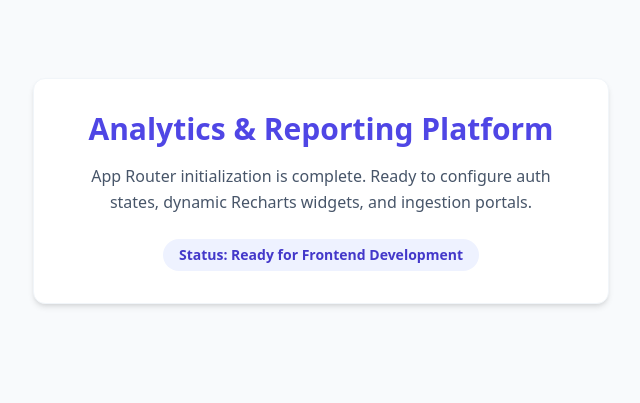
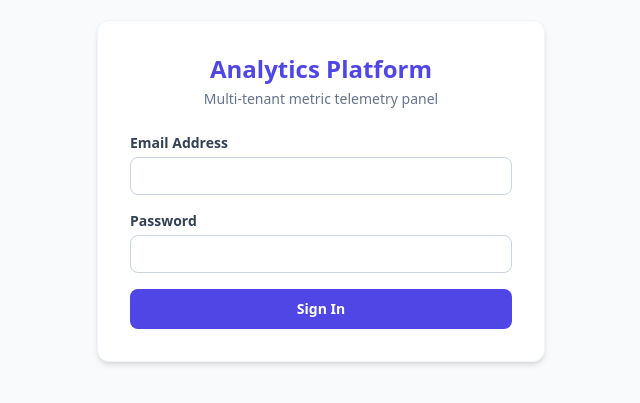
Before and after one commit to aniyagnik/insights, a Next.js app in the folder frontend/: page / in a window 1280 px wide. Shown: the part 209-612 px from the top of the page, without its empty margins (319-959 px from the left). Built offline with nearby package versions, Linux system fonts and the light colour scheme.

Commit message:
feat: add dashboard workspace page and implement login/logout redirects

```diff
--- /dev/null
+++ b/frontend/app/dashboard/page.tsx
@@ -0,0 +1,149 @@
+"use client";
+
+import { useEffect, useState } from "react";
+import { useRouter } from "next/navigation";
+import { useAuthStore } from "@/store/authStore";
+import { apiRequest } from "@/lib/api";
+import Button from "@/components/Button";
+
+interface Dashboard {
+  id: string;
+  name: string;
+  description: string;
+  widgets: any[];
+}
+
+export default function DashboardPage() {
+  const { user, isAuthenticated, clearAuth } = useAuthStore();
+  const router = useRouter();
+
+  const [dashboards, setDashboards] = useState<Dashboard[]>([]);
+  const [activeDashboard, setActiveDashboard] = useState<Dashboard | null>(null);
+  const [loading, setLoading] = useState(true);
+
+  useEffect(() => {
+    if (!isAuthenticated) {
+      router.push("/");
+      return;
+    }
+
+    const fetchDashboards = async () => {
+      try {
+        const data = await apiRequest("/dashboards");
+        setDashboards(data);
+        if (data.length > 0) {
+          setActiveDashboard(data[0]);
+        }
+      } catch (err) {
+        console.error("Failed to load dashboards", err);
+      } finally {
+        setLoading(false);
+      }
+    };
+
+    fetchDashboards();
+  }, [isAuthenticated, router]);
+
+  const handleLogout = async () => {
+    try {
+      await apiRequest("/auth/logout", { method: "POST" });
+    } catch (err) {
+      console.error("Logout request failed", err);
+    } finally {
+      clearAuth();
+      router.push("/");
+    }
+  };
+
+  if (loading) {
+    return (
+      <div className="flex items-center justify-center min-h-screen bg-slate-50">
+        <span className="text-sm font-semibold text-slate-500">Loading Workspace...</span>
+      </div>
+    );
+  }
+
+  return (
+    <div className="min-h-screen bg-slate-50 flex flex-col">
+      {/* Header Panel */}
+      <header className="bg-white border-b border-slate-200 px-6 py-4 flex items-center justify-between">
+        <div className="flex items-center gap-3">
+          <h1 className="text-lg font-extrabold text-indigo-600">Analytics Workspace</h1>
+          <span className="text-xs bg-indigo-50 text-indigo-700 px-2 py-0.5 rounded font-mono">
+            Org ID: {user?.organization_id.slice(0, 8)}...
+          </span>
+        </div>
+        <div className="flex items-center gap-4">
+          <span className="text-sm text-slate-600 font-semibold">{user?.email}</span>
+          <Button
+            onClick={handleLogout}
+            variant="danger"
+            className="px-3 py-1.5 text-xs"
+          >
+            Sign Out
+          </Button>
+        </div>
+      </header>
+
+      {/* Workspace Area */}
+      <main className="flex-1 p-6">
+        {dashboards.length === 0 ? (
+          <div className="max-w-md mx-auto mt-20 text-center bg-white p-8 rounded-xl border border-slate-100 shadow-sm">
+            <h2 className="text-lg font-bold text-slate-800 mb-2">No Dashboards Created</h2>
+            <p className="text-sm text-slate-500 mb-6">
+              Establish your first visual telemetry board inside Swagger UI to begin tracking live analytics metrics.
+            </p>
+          </div>
+        ) : (
+          <div className="space-y-6">
+            {/* Horizontal Dashboard Selector */}
+            <div className="flex items-center gap-2 border-b border-slate-200 pb-2">
+              {dashboards.map((dash) => (
+                <button
+                  key={dash.id}
+                  onClick={() => setActiveDashboard(dash)}
+                  className={`px-4 py-1.5 text-sm font-bold rounded-lg transition ${
+                    activeDashboard?.id === dash.id
+                      ? "bg-indigo-600 text-white"
+                      : "text-slate-600 hover:bg-slate-100"
+                  }`}
+                >
+                  {dash.name}
+                </button>
+              ))}
+            </div>
+
+            {/* Selected Dashboard Metrics Grid */}
+            {activeDashboard && (
+              <div className="space-y-6">
+                <div>
+                  <h2 className="text-2xl font-black text-slate-800">{activeDashboard.name}</h2>
+                  <p className="text-slate-500 text-sm">{activeDashboard.description}</p>
+                </div>
+
+                {/* Dashboard Widgets Layout Grid */}
+                <div className="grid grid-cols-1 md:grid-cols-2 lg:grid-cols-3 gap-6">
+                  {activeDashboard.widgets.length === 0 ? (
+                    <div className="col-span-full py-12 text-center bg-white rounded-xl border border-dashed border-slate-200">
+                      <p className="text-sm text-slate-500">This dashboard has no widgets configured yet.</p>
+                    </div>
+                  ) : (
+                    activeDashboard.widgets.map((widget) => (
+                      <div key={widget.id} className="bg-white p-6 rounded-xl border border-slate-100 shadow-sm">
+                        <h3 className="font-bold text-slate-800 mb-1">{widget.name}</h3>
+                        <p className="text-xs text-slate-400 uppercase font-black tracking-wider mb-4">{widget.type}</p>
+                        <div className="h-40 flex items-center justify-center bg-slate-50 rounded-lg border border-dashed border-slate-200">
+                          <span className="text-xs text-slate-400 font-medium">Chart Data Coming Soon</span>
+                        </div>
+                      </div>
+                    ))
+                  )}
+                </div>
+              </div>
+            )}
+          </div>
+        )}
+      </main>
+    </div>
+  );
+}
--- a/frontend/app/page.tsx
+++ b/frontend/app/page.tsx
@@ -1,17 +1,81 @@
+"use client";
+
+import React, { useState, useEffect } from "react";
+import { useRouter } from "next/navigation";
+import { useAuthStore } from "@/store/authStore";
+import { apiRequest } from "@/lib/api";
+import Input from "@/components/Input";
+import Button from "@/components/Button";
+
 export default function Home() {
+  const { isAuthenticated, setAuth } = useAuthStore();
+  const router = useRouter();
+
+  const [email, setEmail] = useState("");
+  const [password, setPassword] = useState("");
+  const [error, setError] = useState("");
+  const [loading, setLoading] = useState(false);
+
+  // Watch session, automatically routing logged-in users straight to workspace
+  useEffect(() => {
+    if (isAuthenticated) {
+      router.push("/dashboard");
+    }
+  }, [isAuthenticated, router]);
+
+  const handleLogin = async (e: React.FormEvent) => {
+    e.preventDefault();
+    setError("");
+    setLoading(true);
+
+    try {
+      const data = await apiRequest("/auth/login", {
+        method: "POST",
+        body: JSON.stringify({ email, password }),
+      });
+
+      setAuth(data.user, data.access_token);
+      router.push("/dashboard");
+    } catch (err: any) {
+      setError(err.message || "Failed to log in.");
+    } finally {
+      setLoading(false);
+    }
+  };
+
   return (
-    <main className="flex flex-col items-center justify-center min-h-screen p-6 text-center">
-      <div className="max-w-xl p-8 bg-white rounded-xl shadow-md border border-slate-100">
-        <h1 className="text-3xl font-extrabold text-indigo-600 mb-4">
-          Analytics & Reporting Platform
-        </h1>
-        <p className="text-slate-600 mb-6 leading-relaxed">
-          App Router initialization is complete.
-          Ready to configure auth states, dynamic Recharts widgets, and ingestion portals.
-        </p>
-        <div className="inline-flex items-center px-4 py-1.5 text-sm font-semibold text-indigo-700 bg-indigo-50 rounded-full">
-          Status: Ready for Frontend Development
+    <main className="flex items-center justify-center min-h-screen p-4 bg-slate-50">
+      <div className="w-full max-w-md p-8 bg-white rounded-xl shadow-md border border-slate-100">
+        <div className="text-center mb-6">
+          <h1 className="text-2xl font-black text-indigo-600">Analytics Platform</h1>
+          <p className="text-sm text-slate-500 mt-1">Multi-tenant metric telemetry panel</p>
         </div>
+
+        {error && (
+          <div className="p-3 mb-4 text-xs text-red-600 bg-red-50 rounded-lg border border-red-100">
+            {error}
+          </div>
+        )}
+
+        <form onSubmit={handleLogin} className="space-y-4">
+          <Input
+            label="Email Address"
+            type="email"
+            required
+            value={email}
+            onChange={(e) => setEmail(e.target.value)}
+          />
+          <Input
+            label="Password"
+            type="password"
+            required
+            value={password}
+            onChange={(e) => setPassword(e.target.value)}
+          />
+          <Button type="submit" loading={loading} className="w-full py-2.5">
+            Sign In
+          </Button>
+        </form>
       </div>
     </main>
   );
--- /dev/null
+++ b/frontend/components/Button.tsx
@@ -0,0 +1,32 @@
+import React from "react";
+
+interface ButtonProps extends React.ButtonHTMLAttributes<HTMLButtonElement> {
+  loading?: boolean;
+  variant?: "primary" | "danger" | "secondary";
+}
+
+export default function Button({
+  children,
+  loading,
+  variant = "primary",
+  className = "",
+  ...props
+}: ButtonProps) {
+  const baseStyles = "px-4 py-2 text-sm font-bold rounded-lg transition disabled:opacity-50 flex items-center justify-center";
+
+  const variants = {
+    primary: "text-white bg-indigo-600 hover:bg-indigo-700",
+    danger: "text-red-700 bg-red-50 border border-red-200 hover:bg-red-100",
+    secondary: "text-slate-700 bg-slate-50 border border-slate-200 hover:bg-slate-100",
+  };
+
+  return (
+    <button
+      {...props}
+      disabled={loading || props.disabled}
+      className={`${baseStyles} ${variants[variant]} ${className}`}
+    >
+      {loading ? "Processing..." : children}
+    </button>
+  );
+}
--- /dev/null
+++ b/frontend/components/Input.tsx
@@ -0,0 +1,19 @@
+import React from "react";
+
+interface InputProps extends React.InputHTMLAttributes<HTMLInputElement> {
+  label: string;
+}
+
+export default function Input({ label, ...props }: InputProps) {
+  return (
+    <div>
+      <label className="block text-sm font-semibold text-slate-700 mb-1">
+        {label}
+      </label>
+      <input
+        {...props}
+        className="w-full px-3 py-2 text-sm border border-slate-300 rounded-lg focus:outline-none focus:ring-2 focus:ring-indigo-500 transition text-slate-800"
+      />
+    </div>
+  );
+}
--- /dev/null
+++ b/frontend/lib/api.ts
@@ -0,0 +1,29 @@
+const BACKEND_URL = "http://127.0.0.1:8000/api/v1";
+
+export async function apiRequest(
+  endpoint: string,
+  options: RequestInit = {}
+) {
+  const headers = {
+    "Content-Type": "application/json",
+    ...(options.headers || {}),
+  };
+
+  const response = await fetch(`${BACKEND_URL}${endpoint}`, {
+    ...options,
+    headers,
+    // Crucial for HTTP-only cookie sharing (transmitting refresh tokens securely)
+    credentials: "include",
+  });
+
+  if (!response.ok) {
+    const errorData = await response.json().catch(() => ({}));
+    throw new Error(errorData.detail || "An error occurred");
+  }
+
+  if (response.status === 204) {
+    return null;
+  }
+
+  return response.json();
+}
--- /dev/null
+++ b/frontend/store/authStore.ts
@@ -0,0 +1,27 @@
+import { create } from "zustand";
+
+export interface User {
+  id: string;
+  email: string;
+  role: string;
+  organization_id: string;
+  created_at: string;
+}
+
+interface AuthState {
+  user: User | null;
+  accessToken: string | null;
+  isAuthenticated: boolean;
+  setAuth: (user: User, token: string) => void;
+  clearAuth: () => void;
+}
+
+export const useAuthStore = create<AuthState>((set) => ({
+  user: null,
+  accessToken: null,
+  isAuthenticated: false,
+  setAuth: (user, token) =>
+    set({ user, accessToken: token, isAuthenticated: true }),
+  clearAuth: () =>
+    set({ user: null, accessToken: null, isAuthenticated: false }),
+}));
```
